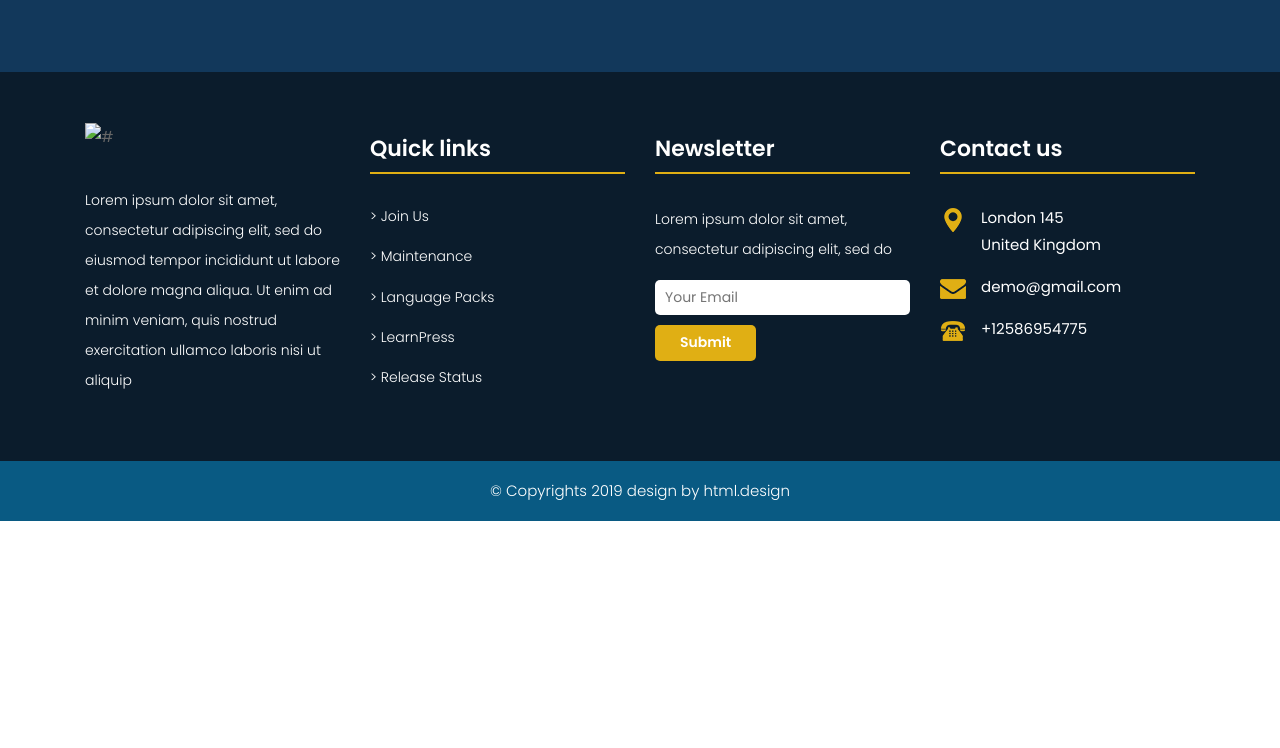
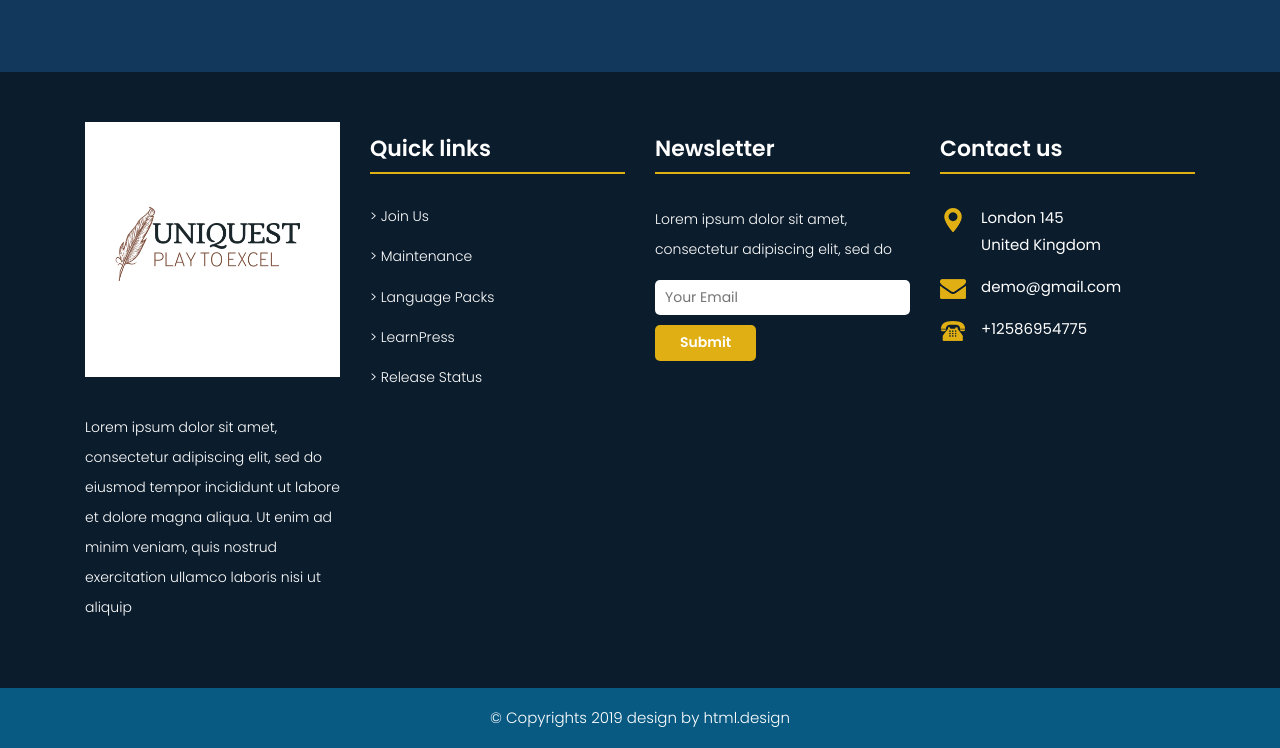
Before and after one commit to Anassbia/Anassbia.github.io, a plain HTML site: page New folder (4)/perfect-learn/index.html in a window 1280 px wide. Shown: the part 4287-5035 px from the top of the page. Before the commit the page ends 4808 px from the top, so only its background shows below. Drawn offline with Linux system fonts and the light colour scheme.

Commit message:
Update index.html

```diff
--- a/New folder (4)/perfect-learn/index.html
+++ b/New folder (4)/perfect-learn/index.html
@@ -391,7 +391,7 @@
 		      <div class="col-xs-12 col-sm-6 col-md-6 col-lg-3">
 			     <div class="footer_blog">
 				    <div class="full margin-bottom_30">
-					   <img src="images/images/Brown Minimalist Literature Club Logo (1).png" alt="#" />
+					   <img src="images/Brown Minimalist Literature Club Logo (1).png" alt="#" />
 					 </div>
 					 <div class="full white_fonts">
 					    <p>Lorem ipsum dolor sit amet, consectetur adipiscing elit, sed do eiusmod tempor incididunt ut labore et dolore magna aliqua.
```
